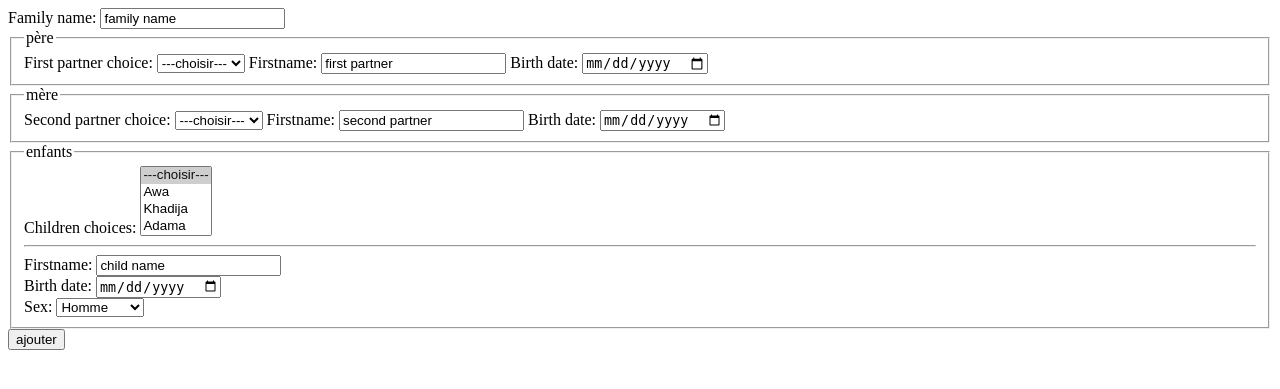
After one commit to doukous/gen-tree, a Django app: page /families in a window 1280 px wide. The commit adds this page. Shown: the top 389 px of the page. Run offline with Django 5.2, Linux system fonts and the light colour scheme.

Commit message:
create the db models and start the implementation of the form for creating a new family with its core members

```diff
--- a/pyproject.toml
+++ b/pyproject.toml
@@ -6,6 +6,7 @@ readme = "README.md"
 requires-python = ">=3.13"
 dependencies = [
     "django>=5.2",
+    "django-environ>=0.12.0",
     "django-livereload-server>=0.5.1",
     "django-neomodel>=0.2.0",
 ]
--- a/src/gentree/urls.py
+++ b/src/gentree/urls.py
@@ -16,6 +16,7 @@ Including another URLconf
 """
 from django.contrib import admin
 from django.urls import path, include
+from django.views.i18n import JavaScriptCatalog
 
 
 urlpatterns = [
--- /dev/null
+++ b/src/genviz/forms.py
@@ -0,0 +1,104 @@
+from django import forms
+
+
+class PersonForm(forms.Form):
+    MEN_CHOICES = {
+        ('', '---choisir---'),
+        ('mohamed', 'Mohamed'),
+        ('adama', 'Adama'),
+        ('saliou', 'Saliou')
+    }
+
+    WOMEN_CHOICES = {
+        ('', '---choisir---'),
+        ('khadija', 'Khadija'),
+        ('mareme', 'Mareme'),
+        ('awa', 'Awa')
+    }
+
+    firstname = forms.CharField()
+    birth_date = forms.DateField(
+        widget=forms.DateInput(attrs={
+           'type': 'date'
+        }),
+        required=False
+    )
+
+
+class ChildForm(PersonForm):
+    SEX_CHOICES = {
+        ('', '---choisir---'),
+        ('male', 'Homme'),
+        ('female', 'Femme')
+    }
+
+    sex = forms.ChoiceField(choices=SEX_CHOICES, initial='male', required=False)
+    role = 'child'
+
+ChildFormSet = forms.formset_factory(ChildForm, extra=0)
+
+
+class FamilyForm(forms.Form):
+    family_name = forms.CharField(initial='family name')
+
+    first_partner_choice = forms.ChoiceField(
+        choices=PersonForm.MEN_CHOICES,
+        required=False
+    )
+
+    second_partner_choice = forms.ChoiceField(
+        choices=PersonForm.WOMEN_CHOICES,
+        required=False
+    )
+
+    all_people = PersonForm.MEN_CHOICES.copy()
+    all_people.update(PersonForm.WOMEN_CHOICES)
+
+    children_choices = forms.MultipleChoiceField(
+        choices=all_people,
+        required=False,
+        initial=[""]
+    )
+
+    new_first_partner = PersonForm(initial={
+        'firstname': 'first partner',
+    }, prefix='first_partner')
+
+    new_second_partner = PersonForm(initial={
+        'firstname': 'second partner',
+    }, prefix='second_partner')
+
+    children = ChildFormSet(initial=[{
+        'firstname': 'child name',
+    }], prefix='child')
+
+
+    def clean(self):
+        remaining_data = self.data.copy()
+
+        # it contains only the non-nested fields
+        family_data = super().clean().copy()
+
+        for family_key in list(self.cleaned_data.keys()):
+            del remaining_data[family_key]
+
+        new_first_partner = PersonForm(prefix='first_partner', data=remaining_data)
+        new_second_partner = PersonForm(prefix='second_partner', data=remaining_data)
+
+        new_first_partner.is_valid()
+        new_second_partner.is_valid()
+
+        for prefix in [new_first_partner.prefix, new_second_partner.prefix]:
+            for partner_key in new_first_partner.fields:
+                key = f"{prefix}-{partner_key}"
+                del remaining_data[key]
+
+        family_data['new_first_partner'] = new_first_partner.cleaned_data
+        family_data['new_second_partner'] = new_second_partner.cleaned_data
+
+        children = ChildFormSet(prefix='child', data=remaining_data)
+        children.is_valid()
+
+        family_data['children'] = children.cleaned_data
+
+        return family_data
--- /dev/null
+++ b/src/genviz/templates/family-form.html
@@ -0,0 +1,46 @@
+{% load static %}
+
+<!DOCTYPE html>
+<html lang="en">
+<head>
+    <meta charset="UTF-8">
+    <meta name="viewport" content="width=device-width, initial-scale=1.0">
+    <title>New family</title>
+</head>
+<body>
+    <form action={% url "register-family" %} method="GET">
+
+      {{ family_form.family_name.as_field_group }}
+
+      <fieldset>
+        <legend>père</legend>
+            {{ family_form.first_partner_choice.as_field_group }}
+            {{ family_form.new_first_partner.firstname.as_field_group }}
+            {{ family_form.new_first_partner.birth_date.as_field_group }}
+      </fieldset>
+
+        <fieldset>
+            <legend>mère</legend>
+            {{ family_form.second_partner_choice.as_field_group }}
+            {{ family_form.new_second_partner.firstname.as_field_group }}
+            {{ family_form.new_second_partner.birth_date.as_field_group }}
+        </fieldset>
+
+        <div class="children">
+            {{ family_form.children.management_form }}
+
+                <fieldset>
+                    <legend>enfants</legend>
+                        {{ family_form.children_choices.as_field_group }}
+                        <hr />
+                        {% for child in family_form.children %}
+                            {{ child }}
+                        {% endfor %}
+                </fieldset>
+        </div>
+
+
+        <button type="submit">ajouter</button>
+    </form>
+</body>
+</html>
--- a/src/genviz/urls.py
+++ b/src/genviz/urls.py
@@ -4,4 +4,6 @@ from . import views
 
 urlpatterns = [
     path('', views.home, name='home'),
+    path('families', views.new_family, name='new-family'),
+    path('register-family', views.register_family, name='register-family'),
 ]
--- a/src/genviz/views.py
+++ b/src/genviz/views.py
@@ -1,5 +1,56 @@
-from django.shortcuts import render
+from django.shortcuts import redirect, render
+from django.http import HttpRequest, HttpResponse
+from genviz.forms import FamilyForm
+from genviz.models import FamilyTree, Person
 
 
-def home(request):
+def home(request: HttpRequest):
     return render(request, 'index.html')
+
+
+def new_family(request: HttpRequest):
+    family_form = FamilyForm()
+
+    if request.method == "GET":
+        context = {'family_form': family_form}
+
+        return render(request, 'family-form.html', context)
+
+    elif request.method == "POST":
+        pass
+
+    return redirect('home')
+
+
+def register_family(request: HttpRequest):
+    form = FamilyForm(data=request.GET)
+    form.is_valid()
+
+    data = form.cleaned_data
+
+    new_family_tree = FamilyTree(name=data['family_name']).save()
+
+    first_partner = Person(
+        firstname=data['new_first_partner']['firstname'],
+        sex='male'
+    ).save()
+
+    new_family_tree.members.connect(first_partner, {'role': 'parent'}).save()
+
+    second_partner = Person(
+        firstname=data['new_second_partner']['firstname'],
+        sex='female'
+    ).save()
+
+    new_family_tree.members.connect(second_partner, {'role': 'parent'}).save()
+
+    for child_data in data['children']:
+        child = Person(
+            firstname=child_data['firstname'],
+            sex=child_data['sex']
+        ).save()
+
+        new_family_tree.members.connect(child, {'role': 'child'}).save()
+
+
+    return HttpResponse('successfullly registered, <a href="/">go back home</a>')
```
Also changed, not shown: src/gentree/settings.py (+8 -6 lines), src/genviz/models.py (+26 -1 lines), src/genviz/static/style/style.css (+0 -47 lines), src/genviz/templates/index.html (+1 -45 lines).
